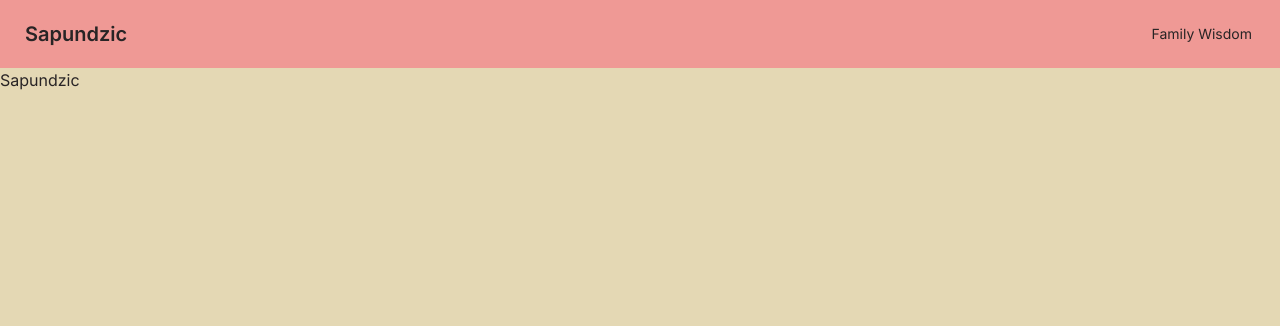
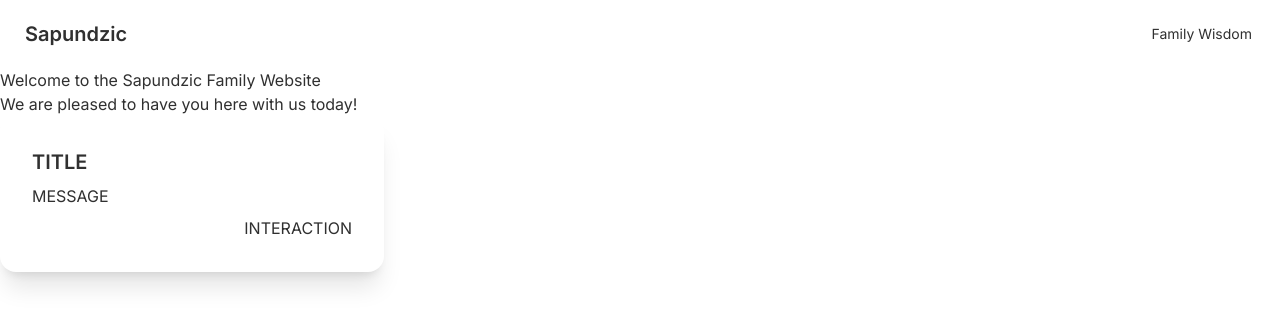
Before and after one commit to lsapundzic/sapundzic.com, a Next.js app: page / in a window 1280 px wide. Shown: the top 326 px of the page. Built offline with nearby package versions, Linux system fonts and the light colour scheme.

Commit message:
cleaned testing clutter

```diff
--- a/app/page.tsx
+++ b/app/page.tsx
@@ -5,6 +5,7 @@ export default function Home() {
   return (
     <div>
       <Welcome />
+      <Card />
     </div>
   );
 }
--- a/components/Card.tsx
+++ b/components/Card.tsx
@@ -2,10 +2,10 @@ const Card = () => {
   return (
     <div className="card w-96 bg-base-100 shadow-xl">
       <div className="card-body">
-        <h2 className="card-title">Pouka 1</h2>
-        <p>Sapundzici se nikada ne predaju!</p>
+        <h2 className="card-title">TITLE</h2>
+        <p>MESSAGE</p>
         <div className="card-actions justify-end">
-          {/*<div>Some Info</div>*/}
+          <div>INTERACTION</div>
         </div>
       </div>
     </div>
--- a/components/Navbar.tsx
+++ b/components/Navbar.tsx
@@ -2,7 +2,7 @@ import Link from "next/link";
 
 const Navbar = () => {
   return (
-    <div className="navbar bg-primary">
+    <div className="navbar bg-base-100">
       <div className="flex-1">
         <Link href="./" className="btn btn-ghost normal-case text-xl">
           Sapundzic
--- a/components/Welcome.tsx
+++ b/components/Welcome.tsx
@@ -1,7 +1,8 @@
 const Welcome = () => {
   return (
     <div>
-      <h1>Sapundzic</h1>
+      <h1>Welcome to the Sapundzic Family Website</h1>
+      <p>We are pleased to have you here with us today!</p>
     </div>
   );
 };
--- a/tailwind.config.ts
+++ b/tailwind.config.ts
@@ -7,7 +7,7 @@ const config: Config = {
     "./app/**/*.{js,ts,jsx,tsx,mdx}",
   ],
   daisyui: {
-    themes: ["retro"],
+    themes: ["bumblebee"],
   },
 
   plugins: [require("@tailwindcss/typography"), require("daisyui")],
```
